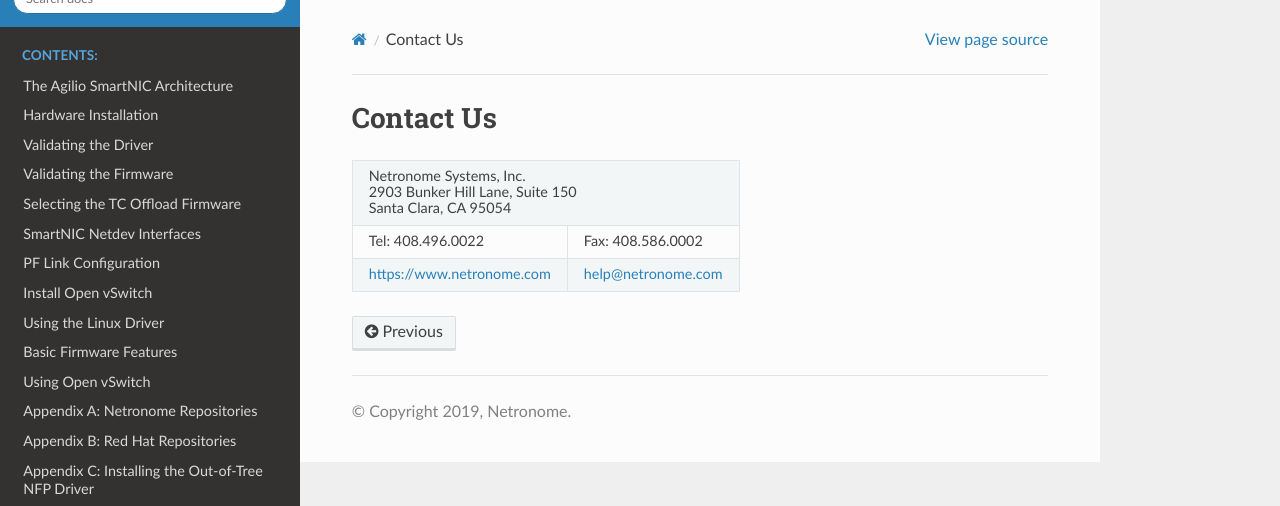
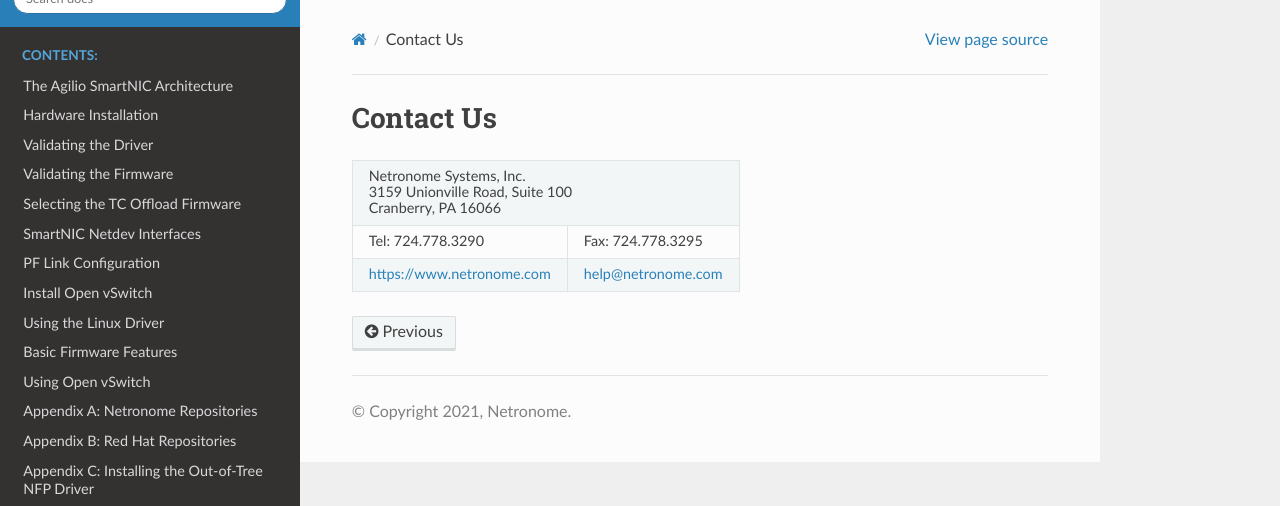
Before and after one commit to macris-xiao/disa-user-guide, a Sphinx documentation site: the page built from doc/XX_contact_us.rst, in a window 1280 px wide. Shown: the top 506 px of the page. Built offline with Sphinx 7.4.7 and the Read the Docs theme 2.0.0, drawn with Linux system fonts in a browser that asks for light colours; formulas are drawn with MathJax 3.

Commit message:
Update contact details
The official Netronome contact address has changed, update the
document to reflect this. Also update the copyright date to this
year.

Change-Id: I9671ddf4eb65e75a1ffe1bca37c9333073ef1b8e

```diff
--- a/doc/XX_contact_us.rst
+++ b/doc/XX_contact_us.rst
@@ -7,10 +7,11 @@
 
 +------------------------------------------------+
 | Netronome Systems, Inc. |br|                   |
-| 2903 Bunker Hill Lane, Suite 150 |br|          |
-| Santa Clara, CA 95054                          |
+| 3159 Unionville Road,                          |
+| Suite 100 |br|                                 |
+| Cranberry, PA 16066                            |
 +---------------------------+--------------------+
-| Tel:  408.496.0022        |  Fax: 408.586.0002 |
+| Tel:  724.778.3290        |  Fax: 724.778.3295 |
 +---------------------------+--------------------+
 | https://www.netronome.com | help@netronome.com |
 +---------------------------+--------------------+
--- a/doc/conf.py
+++ b/doc/conf.py
@@ -51,7 +51,7 @@
 
 # General information about the project.
 project = u'Agilio Open vSwitch'
-copyright = u'2019, Netronome'
+copyright = u'2021, Netronome'
 author = u'Netronome'
 
 # The version info for the project you're documenting, acts as replacement for
--- a/doc/spelling_wordlist.txt
+++ b/doc/spelling_wordlist.txt
@@ -61,6 +61,7 @@
 tx
 Ubuntu
 UDP
+Unionville
 unsplit
 unsplitting
 upstreamed
```
